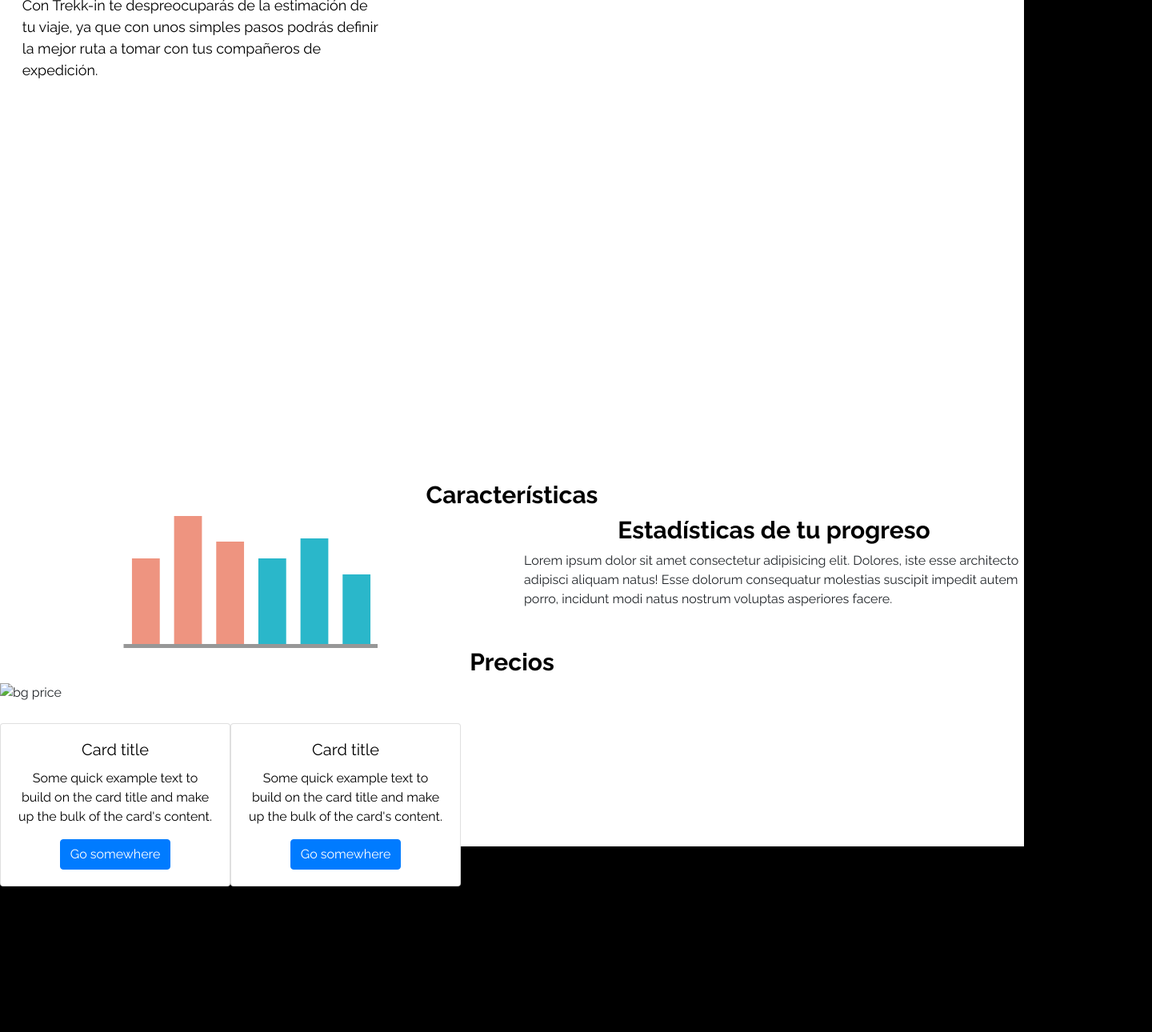
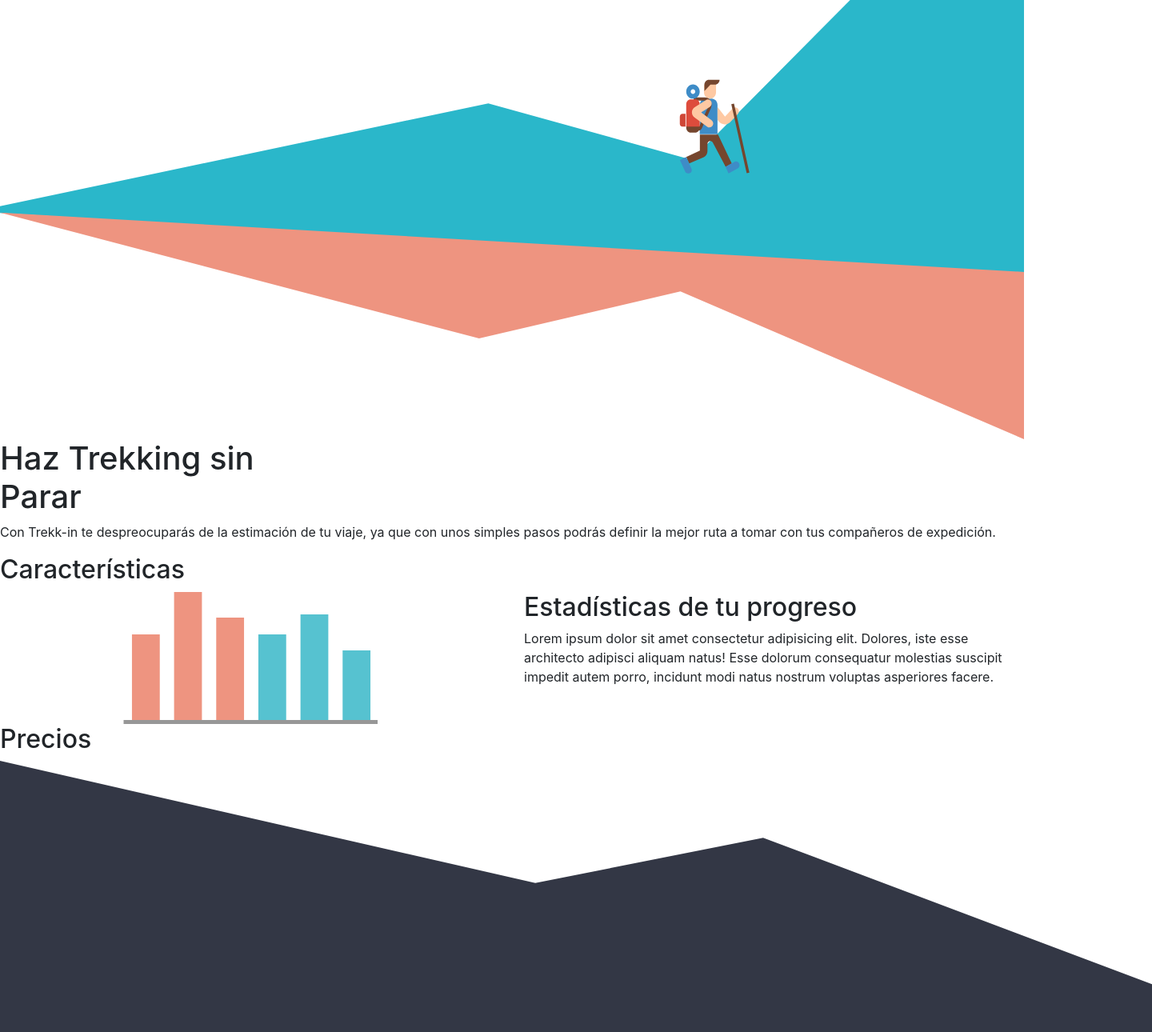
Before and after one commit to NicteAC/trekk-in, a plain HTML site: page index.html in a window 1280 px wide. Shown: the part 293-1583 px from the top of the page at 80% size, 1440 px wide, since content can reach past the window. Before the commit the page ends 1401 px from the top, so only its background shows below. Drawn offline with nearby package versions, Linux system fonts and the light colour scheme.

Commit message:
respaldando

```diff
--- a/assets/sass/abstracs/_variables.scss
+++ b/assets/sass/abstracs/_variables.scss
@@ -9,15 +9,16 @@ $ball-blue: #2AB7CA;
 $middle-blue: #77D1DD;
 $blue_lagoon: #B1E4EB;
 $onix: #333745;
-$spanish-gray: #8F9199
-$lavender-gray #C7C8CC;
-$raising-black: #221d23;
+$raising_black: #221d23;
 $nickel: #726f73;
 $silver-chalice: #aeacaf;
+$lavender_gray: #c7c8cc;
+$spanish_gray: #8F9199;
+
 
 //Font family
-$raleway:
-$open-sans ;
+$raleway: 'Raleway', sans-serif;
+$opensans: 'Open Sans', sans-serif;
 // font size
 $xxxxx-large: 50px;
 $xxxx-large: 45px;
--- /dev/null
+++ b/assets/sass/layout/_body.scss
@@ -0,0 +1,100 @@
+body {
+    margin: 0;
+    padding: 0;
+    background-color: $white;
+    font-family: $raleway;
+    box-sizing: border-box;
+}
+
+.botones {
+    text-align: right;
+}
+.contenedor {
+    margin: auto;
+    width: 100%;
+}
+
+.caja .contenedor {
+    display: flex;
+    flex-wrap: wrap;
+    justify-content: center;
+}
+
+.caja__columna {
+    color: cornsilk;
+    background: $white;
+    position: relative;
+    text-align: left;
+    width: 98%;
+    height: 800px;
+    margin: 10px;
+}
+
+
+
+    .caja__columna .texto {
+        position: absolute;
+        top: 50px;
+        left: 15px;
+        right: 15px;
+        bottom: 5px;
+        // border: 2px solid #72bd1c;
+        color: $black;
+    }
+
+
+
+    h1 {
+        color: $black;
+        text-align: left;
+        font-size: 3.75rem;
+        font-weight: $bold;
+    }
+
+    h2 {
+        clear: both;
+        color: $black;
+        text-align: center;
+        font-size: 1.875rem;
+        font-weight: $bold;
+    }
+
+
+
+    .caja__columna .texto h3 {
+        font-size: 40px;
+        margin: 100px 0 10px;
+
+
+    }
+
+      .caja__columna .texto p {
+          width: 450px;
+        font-size: 18px;
+    }
+
+
+.bg_price {
+    position: absolute;
+    text-align: center;
+}
+
+.container_prices {
+ position: relative;
+ top: 50px;
+ left: 15px;
+ right: 15px;
+ bottom: 5px;
+ // border: 2px solid #72bd1c;
+ color: $black;
+ text-align: center;
+}
+
+
+// medias queries
+
+@media screen and  (max-width: 400px) {
+    .caja__columna .texto h1 {
+        font-size: 0.75rem;
+      }
+}
--- a/index.html
+++ b/index.html
@@ -114,7 +114,7 @@
 
 
 
-        <!-- <footer class="footer">
+        <footer class="footer">
           <div class="container">
             <div class="row">
               <div class="col-2">
@@ -131,7 +131,7 @@
               </div>
             </div>
           </div>
-        </footer> -->
+        </footer>
 
 
 
```
Also changed, not shown: barras.html (added, +56 -0 lines), assets/css/style.css, assets/images/Logo.svg (added), assets/images/bar-graph.svg (added), assets/images/bg-hero.png (added), assets/images/bg-hero.svg (added), assets/images/bg-price.png (added), assets/images/bg-price.svg (added), assets/sass/layout/_reset.scss (added), assets/sass/main.css, assets/sass/pages/_home.scss (added), assets/sass/pages/_home.scss.txt (deleted), 2 other files.
